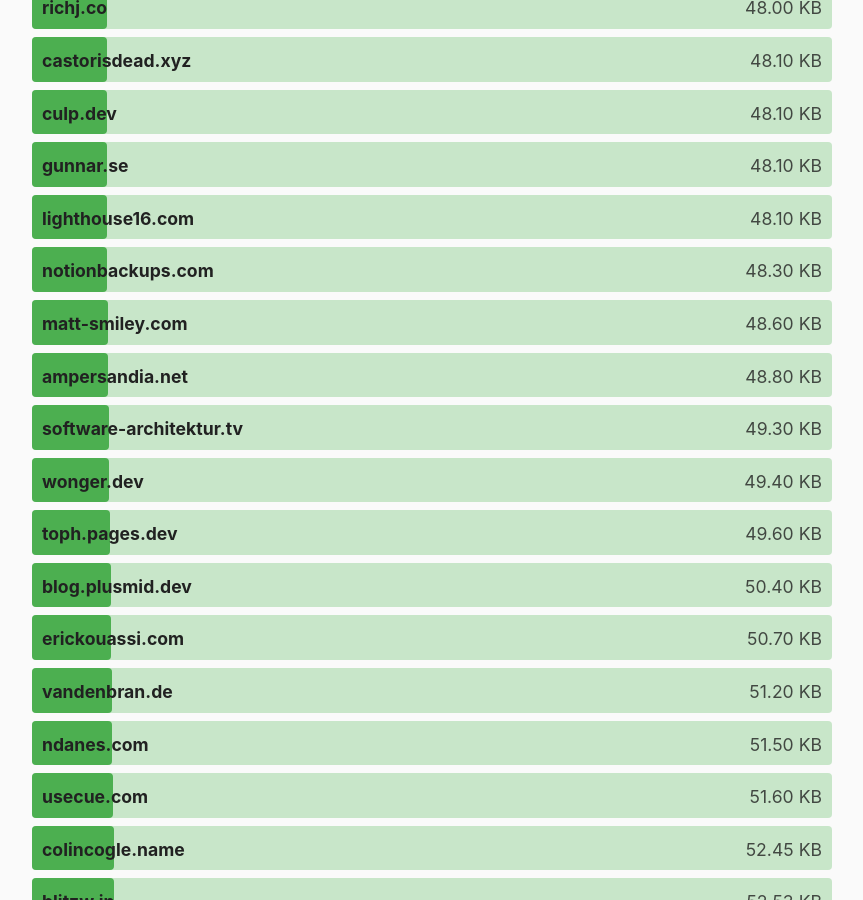
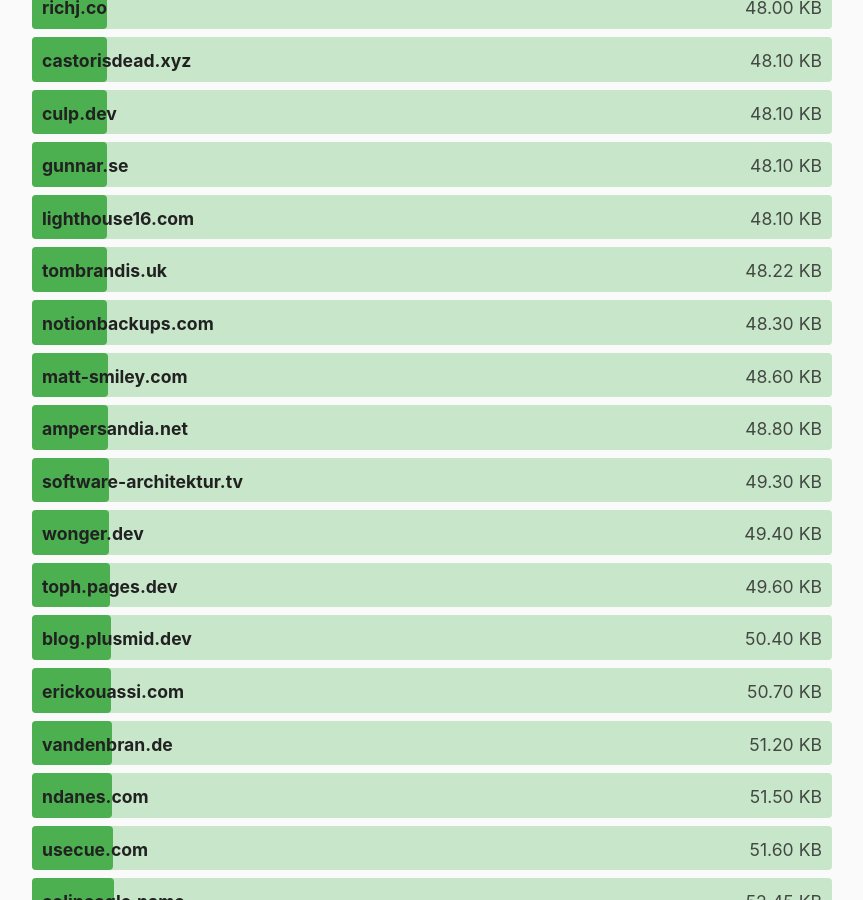
Before and after one commit to kevquirk/512kb.club, a Jekyll site: the page built from index.md, in a window 1280 px wide and 900 px high, scrolled down 18784 px. Shown: the whole window, without its empty margins (208-1071 px from the left). Built offline with Jekyll 4.4.1, drawn with Linux system fonts in a browser that asks for light colours.

Commit message:
add tombrandis.uk

```diff
--- a/_data/sites.yml
+++ b/_data/sites.yml
@@ -4482,3 +4482,8 @@
   url: https://zwieratko.sk/
   size: 28.07
   last_checked: 2024-02-11
+
+- domain: tombrandis.uk
+  url: https://tombrandis.uk/
+  size: 48.22
+  last_checked: 2024-12-16
```
